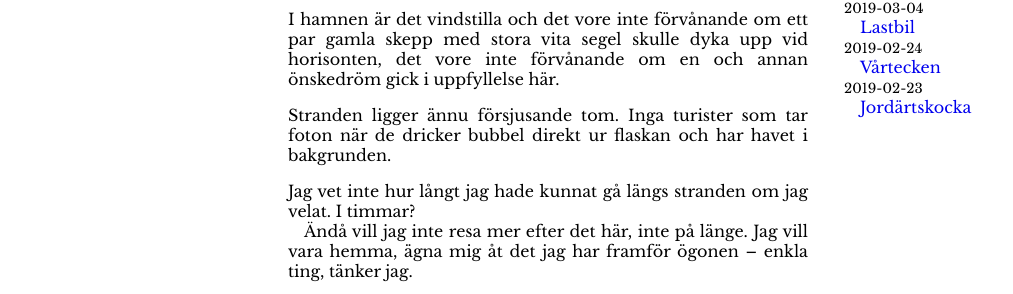
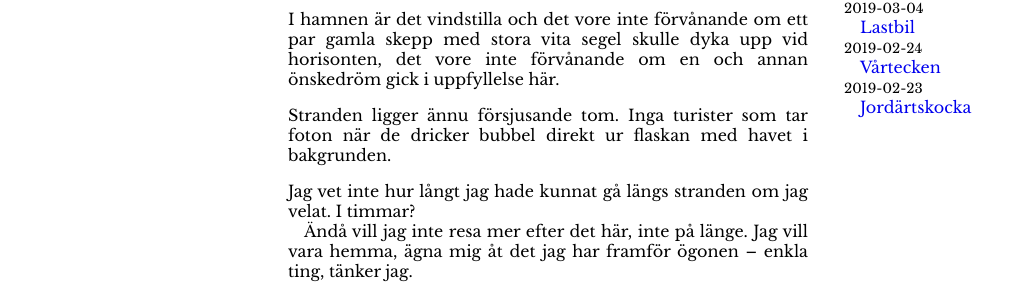
Before and after one commit to amandasandberg/amandasandberg.github.io, a Jekyll site: the page built from _posts/2019-05-06-I Malaga.md, in a window 1280 px wide. Shown: the part 469-763 px from the top of the page, without its empty margins (92-1105 px from the left). Built offline with Jekyll 4.4.1, drawn with Linux system fonts in a browser that asks for light colours.

Commit message:
Update 2019-05-06-I Malaga.md

```diff
--- a/_posts/2019-05-06-I Malaga.md
+++ b/_posts/2019-05-06-I Malaga.md
@@ -10,7 +10,7 @@ Och vem skulle inte vilja bo i det pastellblå huset där, vem skulle inte vilja
 I hamnen är det vindstilla och det vore inte förvånande om ett par gamla skepp med stora vita segel skulle dyka upp vid horisonten,
 det vore inte förvånande om en och annan önskedröm gick i uppfyllelse här.
 
-Stranden ligger ännu försjusande tom. Inga turister som tar foton när de dricker bubbel direkt ur flaskan och har havet i bakgrunden.
+Stranden ligger ännu försjusande tom. Inga turister som tar foton när de dricker bubbel direkt ur flaskan med havet i bakgrunden.
 
 Jag vet inte hur långt jag hade kunnat gå längs stranden om jag velat. I timmar?
 <span>Ändå vill jag inte resa mer efter det här, inte på länge. Jag vill vara hemma, ägna mig åt det jag har framför ögonen – enkla ting, tänker jag. </span>
```
